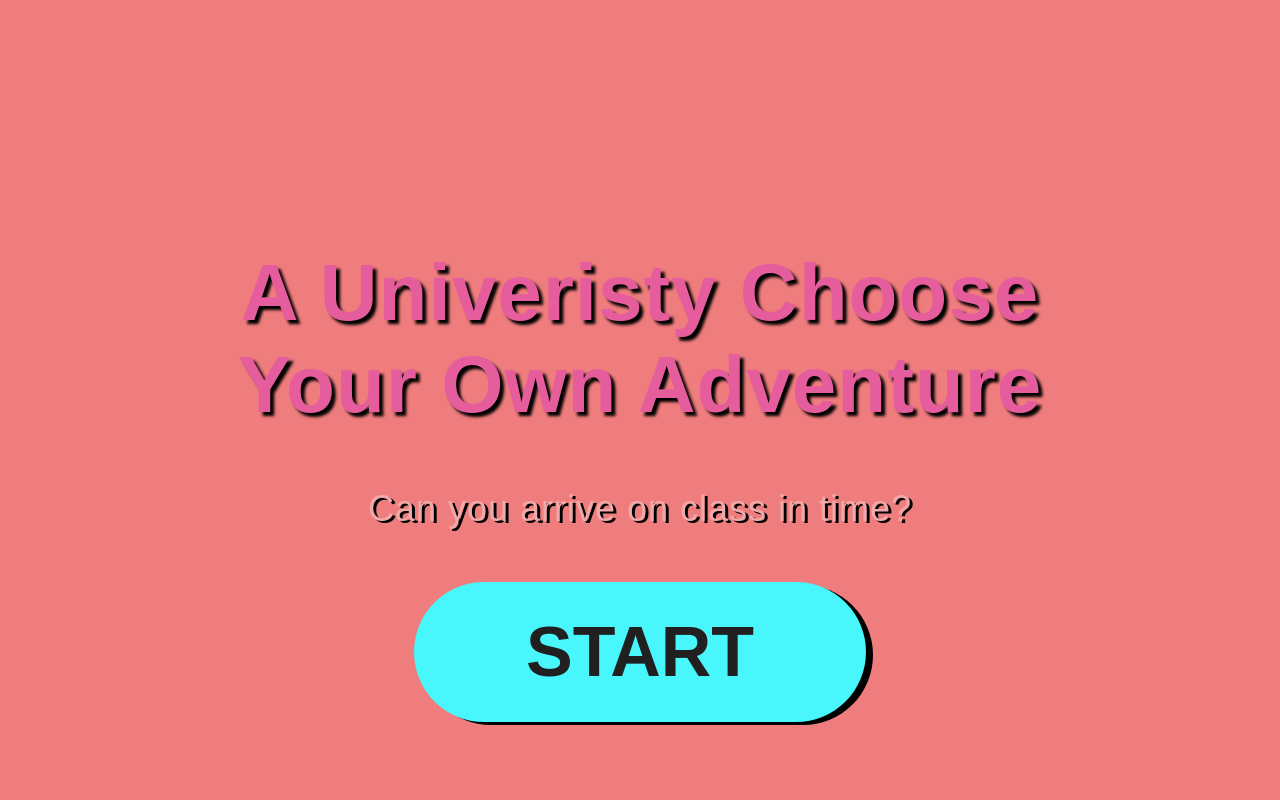
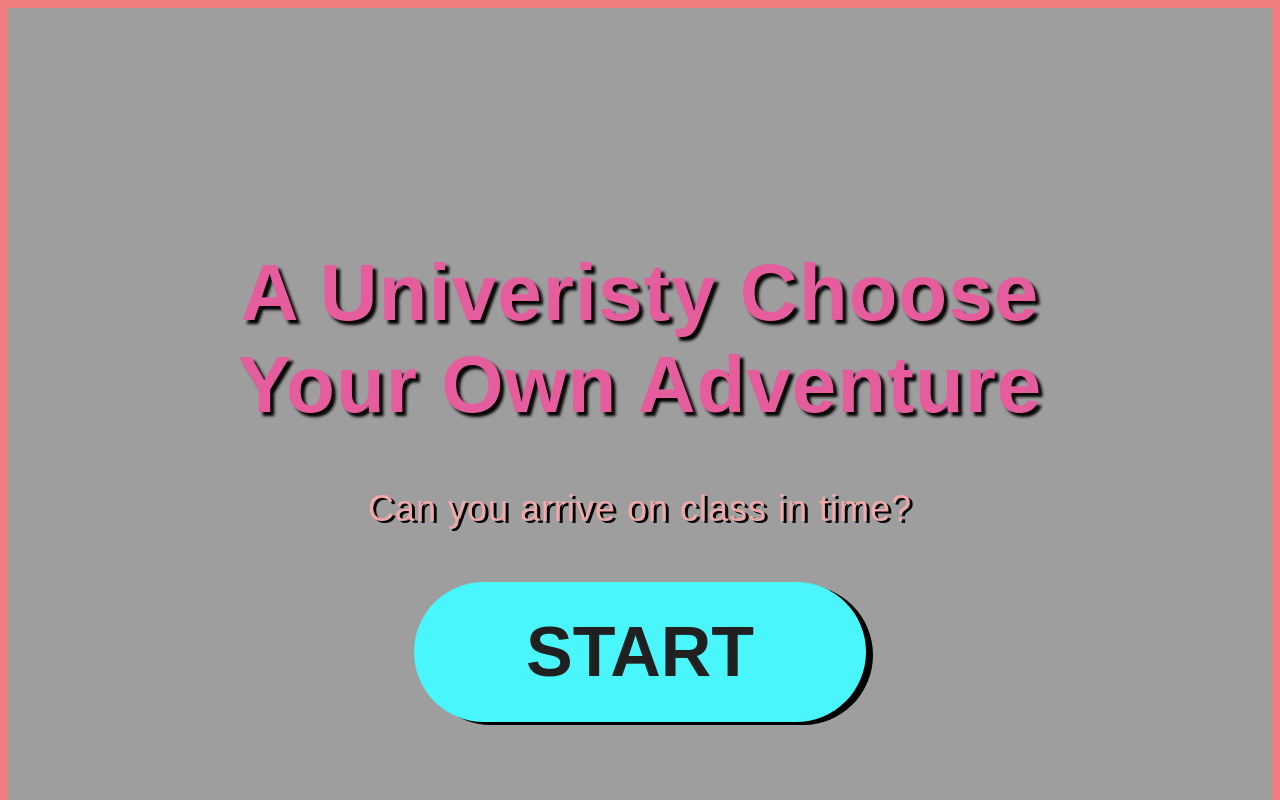
Before and after one commit to RiddellLink/WebAsign3_Brandon_Riddell, a plain HTML site: page index.html in a window 1280 px wide. Shown: the top 800 px of the page. Drawn offline with nearby package versions, Linux system fonts and the light colour scheme; the site is published under a folder, as on GitHub Pages, so addresses that start at the root find nothing.

Commit message:
does this fix it?

```diff
--- a/css/style.css
+++ b/css/style.css
@@ -46,7 +46,7 @@ body {
 }
 
 .backg2{
-    background-image: url("/imgs/uni.png");
+    background-image: url("../imgs/uni.png");
     background-size: cover;
     background-position: center;
     height: 1025px;
```
